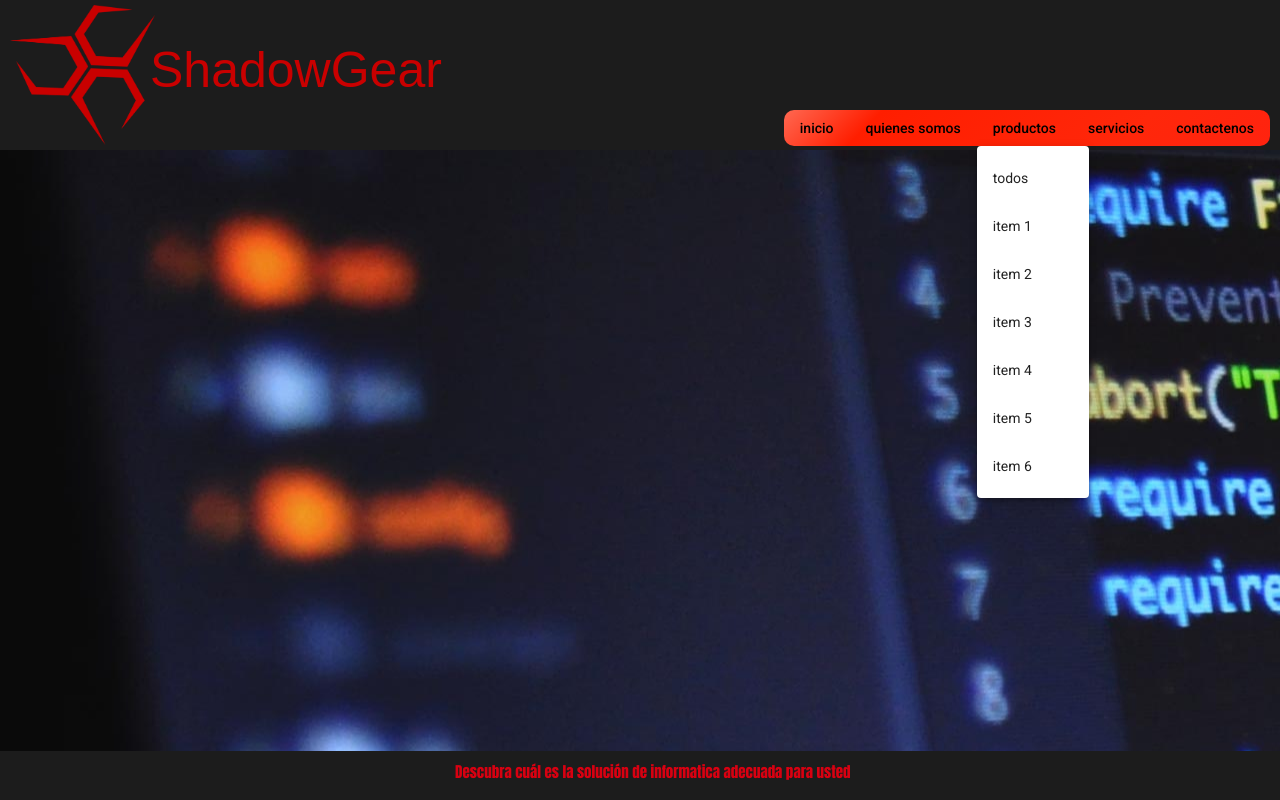
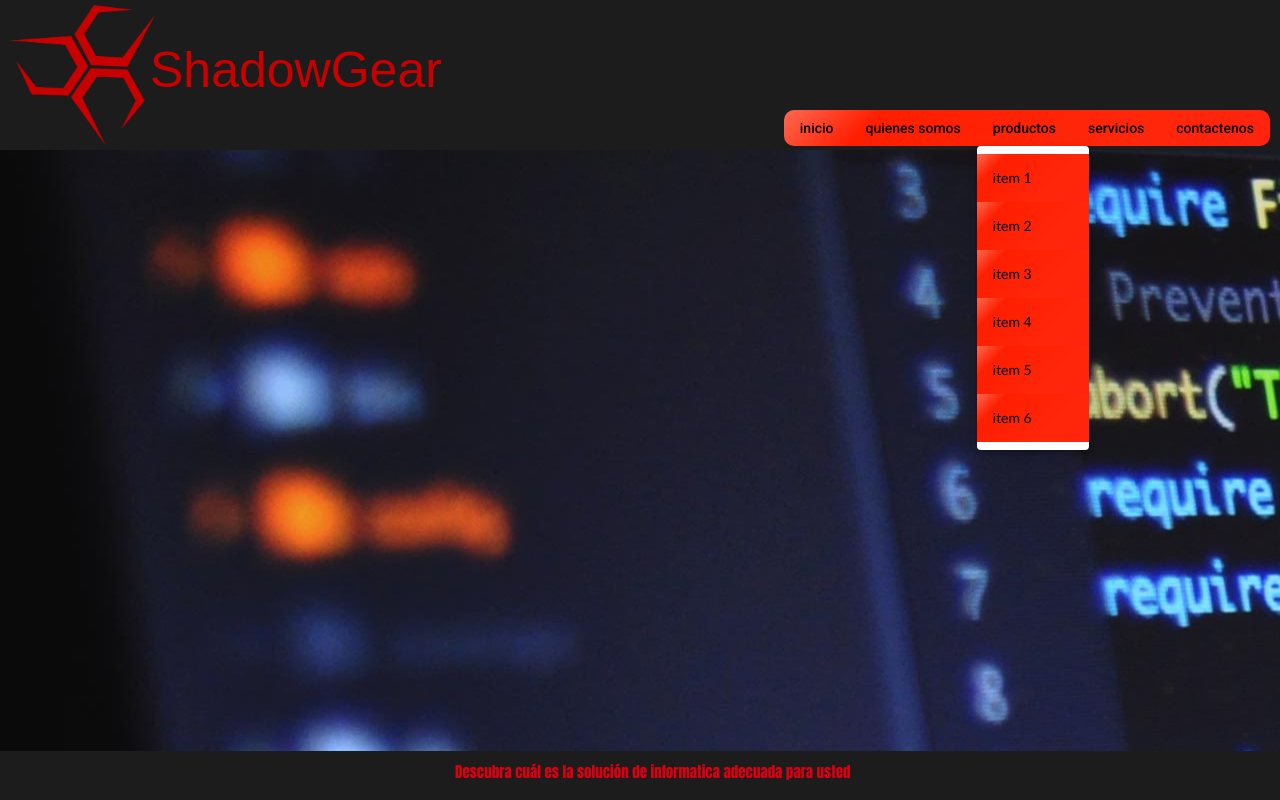
Before and after one commit to santiago-portugal/PaginaTecnologia, an Angular app: page / in a window 1280 px wide. Both pictures are taken after a click on the button "productos". Shown: the top 800 px of the page. Built offline with nearby package versions, Linux system fonts and the light colour scheme.

Commit message:
listo para despliegue 2.0

```diff
--- a/src/app/components/contactenos/contactenos.component.css
+++ b/src/app/components/contactenos/contactenos.component.css
@@ -10,19 +10,19 @@
 
   .example-full-width {
     width: 100%;
-    background: rgba(254,254,254,1);
-background: -moz-radial-gradient(center, ellipse cover, rgba(254,254,254,1) 0%, rgba(219,219,219,1) 14%, rgba(209,209,209,1) 51%, rgba(254,254,254,1) 100%);
-background: -webkit-gradient(radial, center center, 0px, center center, 100%, color-stop(0%, rgba(254,254,254,1)), color-stop(14%, rgba(219,219,219,1)), color-stop(51%, rgba(209,209,209,1)), color-stop(100%, rgba(254,254,254,1)));
-background: -webkit-radial-gradient(center, ellipse cover, rgba(254,254,254,1) 0%, rgba(219,219,219,1) 14%, rgba(209,209,209,1) 51%, rgba(254,254,254,1) 100%);
-background: -o-radial-gradient(center, ellipse cover, rgba(254,254,254,1) 0%, rgba(219,219,219,1) 14%, rgba(209,209,209,1) 51%, rgba(254,254,254,1) 100%);
-background: -ms-radial-gradient(center, ellipse cover, rgba(254,254,254,1) 0%, rgba(219,219,219,1) 14%, rgba(209,209,209,1) 51%, rgba(254,254,254,1) 100%);
-background: radial-gradient(ellipse at center, rgba(254,254,254,1) 0%, rgba(219,219,219,1) 14%, rgba(209,209,209,1) 51%, rgba(254,254,254,1) 100%);
-filter: progid:DXImageTransform.Microsoft.gradient( startColorstr='#fefefe', endColorstr='#fefefe', GradientType=1 );
 
-border-radius: 0px 0px 0px 0px;
--moz-border-radius: 0px 0px 0px 0px;
--webkit-border-radius: 0px 0px 0px 0px;
-border: 3px solid #000000;
+
+
+    background: rgba(226,223,246,1);
+background: -moz-linear-gradient(top, rgba(226,223,246,1) 0%, rgba(207,198,235,1) 26%, rgba(195,187,232,1) 51%, rgba(184,182,231,1) 100%);
+background: -webkit-gradient(left top, left bottom, color-stop(0%, rgba(226,223,246,1)), color-stop(26%, rgba(207,198,235,1)), color-stop(51%, rgba(195,187,232,1)), color-stop(100%, rgba(184,182,231,1)));
+background: -webkit-linear-gradient(top, rgba(226,223,246,1) 0%, rgba(207,198,235,1) 26%, rgba(195,187,232,1) 51%, rgba(184,182,231,1) 100%);
+background: -o-linear-gradient(top, rgba(226,223,246,1) 0%, rgba(207,198,235,1) 26%, rgba(195,187,232,1) 51%, rgba(184,182,231,1) 100%);
+background: -ms-linear-gradient(top, rgba(226,223,246,1) 0%, rgba(207,198,235,1) 26%, rgba(195,187,232,1) 51%, rgba(184,182,231,1) 100%);
+background: linear-gradient(to bottom, rgba(226,223,246,1) 0%, rgba(207,198,235,1) 26%, rgba(195,187,232,1) 51%, rgba(184,182,231,1) 100%);
+filter: progid:DXImageTransform.Microsoft.gradient( startColorstr='#e2dff6', endColorstr='#b8b6e7', GradientType=0 )
+
+
 
 
   }
@@ -45,6 +45,9 @@ border-radius: 40px 40px 40px 40px;
 -moz-border-radius: 40px 40px 40px 40px;
 -webkit-border-radius: 40px 40px 40px 40px;
 border: 0px solid #000000;
+-webkit-box-shadow: -1px 8px 51px 0px rgba(255,0,0,1);
+-moz-box-shadow: -1px 8px 51px 0px rgba(255,0,0,1);
+box-shadow: -1px 8px 51px 0px rgba(255,0,0,1);
 
 
   }
@@ -67,4 +70,7 @@ border: 0px solid #000000;
       background: radial-gradient(ellipse at center, rgba(254,254,254,1) 0%, rgba(219,219,219,1) 14%, rgba(209,209,209,1) 51%, rgba(254,254,254,1) 100%);
       filter: progid:DXImageTransform.Microsoft.gradient( startColorstr='#fefefe', endColorstr='#fefefe', GradientType=1 );
 
+      -webkit-box-shadow: -1px 8px 51px 0px rgba(255,0,0,1);
+      -moz-box-shadow: -1px 8px 51px 0px rgba(255,0,0,1);
+      box-shadow: -1px 8px 51px 0px rgba(255,0,0,1);
   }
--- a/src/app/components/inicio/inicio.component.css
+++ b/src/app/components/inicio/inicio.component.css
@@ -258,3 +258,17 @@ mat-button-toggle{
     font-family: Impact, Haettenschweiler, 'Arial Narrow Bold', sans-serif;
 
 }
+
+.submenu{
+    background: rgba(255,73,41,1);
+    background: -moz-linear-gradient(-45deg, rgba(255,73,41,1) 0%, rgba(255,100,77,1) 1%, rgba(255,30,0,1) 19%, rgba(255,39,10,1) 71%, rgba(255,35,15,1) 100%);
+    background: -webkit-gradient(left top, right bottom, color-stop(0%, rgba(255,73,41,1)), color-stop(1%, rgba(255,100,77,1)), color-stop(19%, rgba(255,30,0,1)), color-stop(71%, rgba(255,39,10,1)), color-stop(100%, rgba(255,35,15,1)));
+    background: -webkit-linear-gradient(-45deg, rgba(255,73,41,1) 0%, rgba(255,100,77,1) 1%, rgba(255,30,0,1) 19%, rgba(255,39,10,1) 71%, rgba(255,35,15,1) 100%);
+    background: -o-linear-gradient(-45deg, rgba(255,73,41,1) 0%, rgba(255,100,77,1) 1%, rgba(255,30,0,1) 19%, rgba(255,39,10,1) 71%, rgba(255,35,15,1) 100%);
+    background: -ms-linear-gradient(-45deg, rgba(255,73,41,1) 0%, rgba(255,100,77,1) 1%, rgba(255,30,0,1) 19%, rgba(255,39,10,1) 71%, rgba(255,35,15,1) 100%);
+    background: linear-gradient(135deg, rgba(255,73,41,1) 0%, rgba(255,100,77,1) 1%, rgba(255,30,0,1) 19%, rgba(255,39,10,1) 71%, rgba(255,35,15,1) 100%);
+    filter: progid:DXImageTransform.Microsoft.gradient( startColorstr='#ff4929', endColorstr='#ff230f', GradientType=1 );
+
+    color: black;
+    font-family: 'Trebuchet MS', 'Lucida Sans Unicode', 'Lucida Grande', 'Lucida Sans', Arial, sans-serif;
+}
--- a/src/app/components/inicio/inicio.component.html
+++ b/src/app/components/inicio/inicio.component.html
@@ -12,19 +12,18 @@
             <button mat-button (click)="ChangeZero()" >inicio</button>
             <button mat-button (click)="ChangeSecond()">quienes somos</button>
             <button mat-button [matMenuTriggerFor]="menu" (click)="ChangeTercero()">productos</button>
-                <mat-menu #menu="matMenu">
-                    <button mat-menu-item (click)="ChangeP1()"> todos </button>
-                    <button mat-menu-item (click)="ChangeP2()"> item 1 </button>
-                    <button mat-menu-item (click)="ChangeP3()"> item 2 </button>
-                    <button mat-menu-item (click)="ChangeP4()"> item 3 </button>
-                    <button mat-menu-item (click)="ChangeP5()"> item 4 </button>
-                    <button mat-menu-item (click)="ChangeP6()"> item 5 </button>
-                    <button mat-menu-item (click)="ChangeP7()"> item 6 </button>
+                <mat-menu #menu="matMenu" style="background-color: chartreuse;">
+                    <button mat-menu-item (click)="ChangeP2()" class="submenu"> item 1 </button>
+                    <button mat-menu-item (click)="ChangeP3()" class="submenu"> item 2 </button>
+                    <button mat-menu-item (click)="ChangeP4()" class="submenu"> item 3 </button>
+                    <button mat-menu-item (click)="ChangeP5()" class="submenu"> item 4 </button>
+                    <button mat-menu-item (click)="ChangeP6()" class="submenu"> item 5 </button>
+                    <button mat-menu-item (click)="ChangeP7()" class="submenu"> item 6 </button>
                 </mat-menu>
             <button mat-button [matMenuTriggerFor]="menu2" (click)="ChangeCuarto()">servicios</button>
                 <mat-menu #menu2="matMenu">
-                    <button mat-menu-item (click)="ChangeS1()"> item 1 </button>
-                    <button mat-menu-item (click)="ChangeS2()"> item 2 </button>
+                    <button mat-menu-item (click)="ChangeS1()" class="submenu"> item 1 </button>
+                    <button mat-menu-item (click)="ChangeS2()" class="submenu"> item 2 </button>
                 </mat-menu>
             <button mat-button (click)="ChangeQuinto()">contactenos</button>
         </div>
--- a/src/app/components/quienes-somos/quienes-somos.component.css
+++ b/src/app/components/quienes-somos/quienes-somos.component.css
@@ -25,7 +25,7 @@
     -webkit-border-radius: 0px 0px 0px 0px;
     border: 3px solid #000000;
 
-    -webkit-box-shadow: -16px 10px 32px 0px rgba(255,0,0,1);
+    -webkit-box-shadow: -16px 10px 32px 0px #ff0000;
     -moz-box-shadow: -16px 10px 32px 0px rgba(255,0,0,1);
     box-shadow: -16px 10px 32px 0px rgba(255,0,0,1);
 
--- a/src/app/components/servicios/servicios.component.css
+++ b/src/app/components/servicios/servicios.component.css
@@ -27,3 +27,14 @@ font-size: 12px;
 color: black;
 size: 15px;
 }
+
+.fondotabla{
+  background: rgba(226,223,246,1);
+background: -moz-linear-gradient(top, rgba(226,223,246,1) 0%, rgba(207,198,235,1) 26%, rgba(195,187,232,1) 51%, rgba(184,182,231,1) 100%);
+background: -webkit-gradient(left top, left bottom, color-stop(0%, rgba(226,223,246,1)), color-stop(26%, rgba(207,198,235,1)), color-stop(51%, rgba(195,187,232,1)), color-stop(100%, rgba(184,182,231,1)));
+background: -webkit-linear-gradient(top, rgba(226,223,246,1) 0%, rgba(207,198,235,1) 26%, rgba(195,187,232,1) 51%, rgba(184,182,231,1) 100%);
+background: -o-linear-gradient(top, rgba(226,223,246,1) 0%, rgba(207,198,235,1) 26%, rgba(195,187,232,1) 51%, rgba(184,182,231,1) 100%);
+background: -ms-linear-gradient(top, rgba(226,223,246,1) 0%, rgba(207,198,235,1) 26%, rgba(195,187,232,1) 51%, rgba(184,182,231,1) 100%);
+background: linear-gradient(to bottom, rgba(226,223,246,1) 0%, rgba(207,198,235,1) 26%, rgba(195,187,232,1) 51%, rgba(184,182,231,1) 100%);
+filter: progid:DXImageTransform.Microsoft.gradient( startColorstr='#e2dff6', endColorstr='#b8b6e7', GradientType=0 )
+}
--- a/src/app/components/servicios/servicios.component.html
+++ b/src/app/components/servicios/servicios.component.html
@@ -8,7 +8,7 @@
   </mat-form-field>
   </div>
   <div class="mat-elevation-z8">
-    <table mat-table [dataSource]="dataSource" matSort >
+    <table mat-table [dataSource]="dataSource" matSort class="fondotabla">
 
         <ng-container matColumnDef="position" >
           <th mat-header-cell *matHeaderCellDef mat-sort-header style="background-color: #c90000c7;"> No. </th>
```
